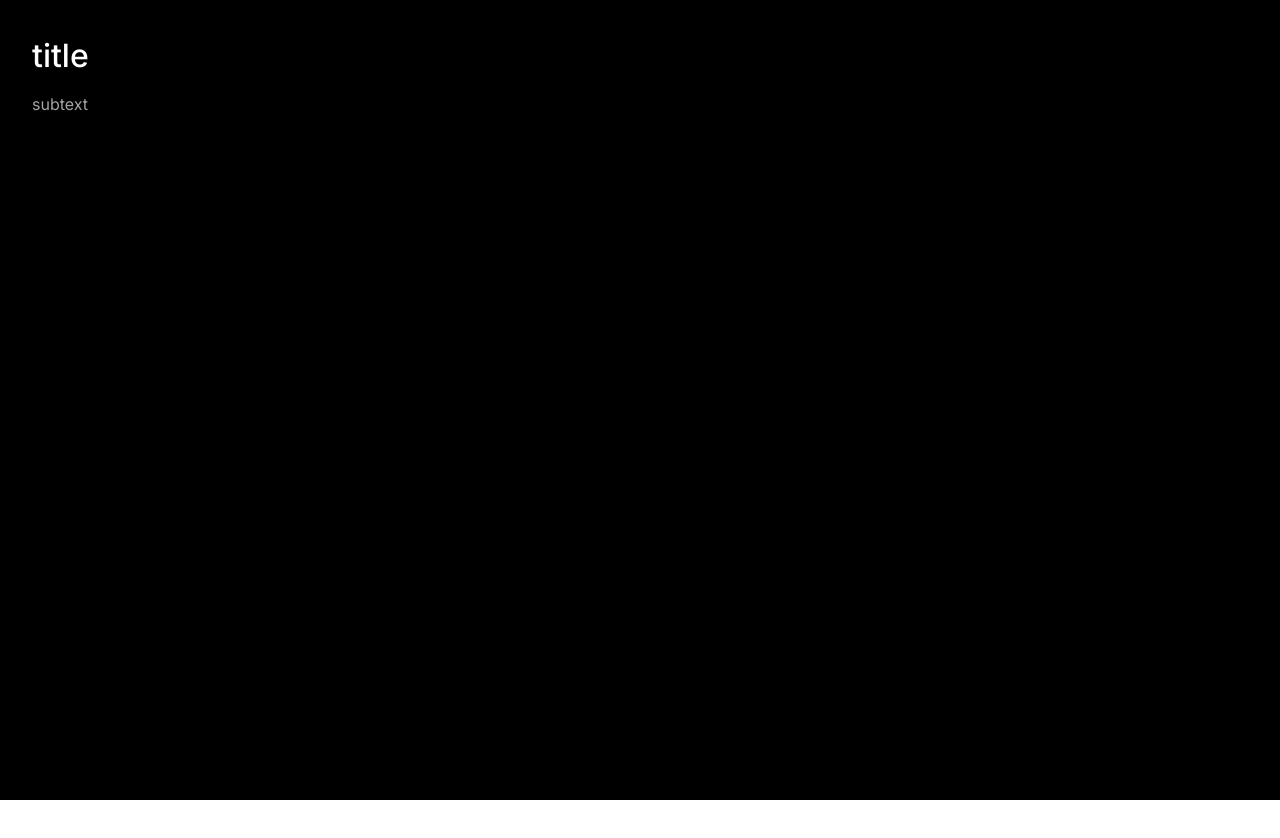
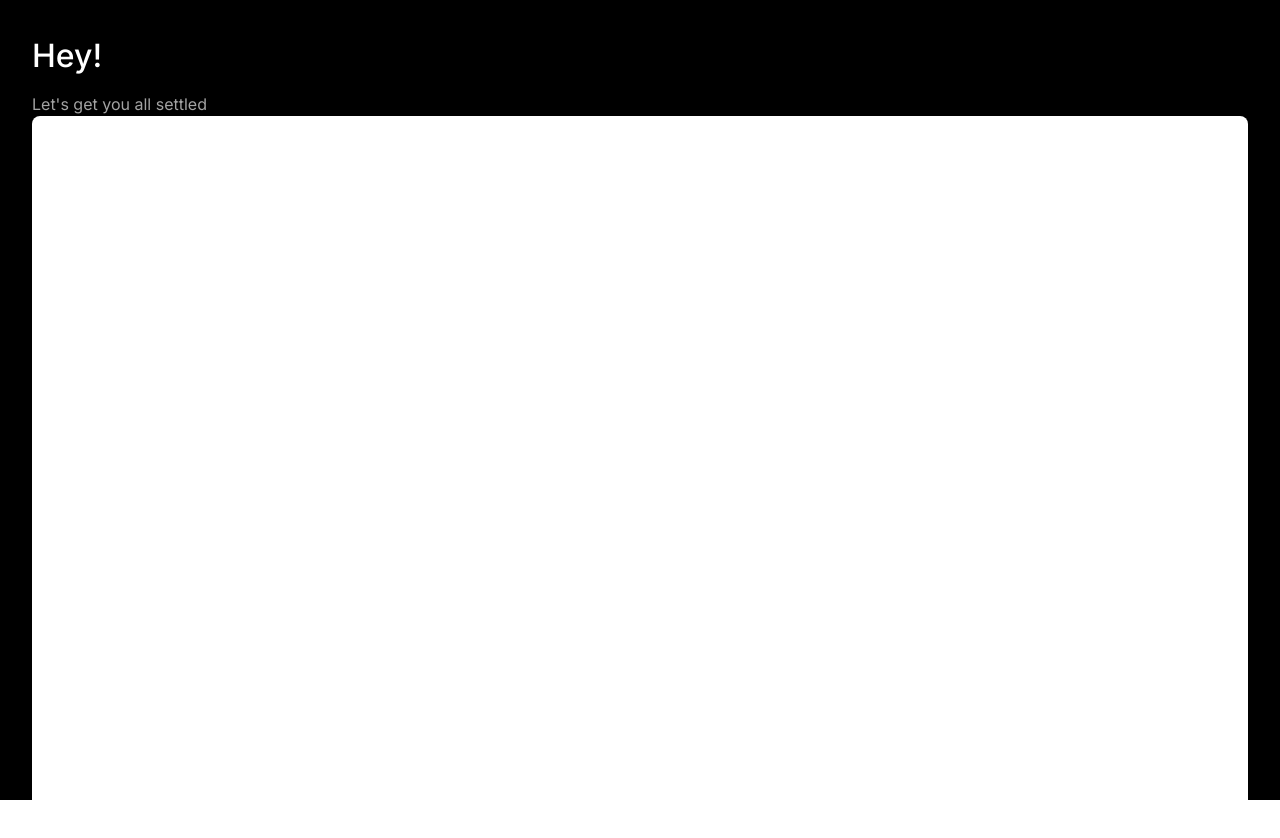
Before and after one commit to dark-circles-2022/panda-wallet, a React (Create React App) app: page / in a window 1280 px wide. Shown: the top 838 px of the page. Before the commit the page ends 800 px from the top, so only its background shows below. Built offline with nearby package versions, Linux system fonts and the light colour scheme.

Commit message:
style: add colors

```diff
--- a/src/App.tsx
+++ b/src/App.tsx
@@ -6,8 +6,8 @@ import theme from './theme';
 export const App = () => (
   <ChakraProvider theme={theme}>
     <OnboardingLayout
-      title={'title'}
-      subtext={'subtext'}
+      title={'Hey!'}
+      subtext={"Let's get you all settled"}
       currentStep={1}
       totalSteps={2}
       isBackButtonVisible={true}
--- a/src/layout/Onboarding.tsx
+++ b/src/layout/Onboarding.tsx
@@ -49,8 +49,11 @@ const OnboardingLayout = ({
       <Box
         w="full"
         borderTopRadius={'lg'}
-      ></Box>
-      {children}
+        bgColor={'white'}
+        h="full"
+      >
+        {children}
+      </Box>
     </Box>
   );
 };
--- a/src/theme/index.ts
+++ b/src/theme/index.ts
@@ -9,6 +9,16 @@ const config = {
 const colors = {
   bg: {
     onboarding: 'black',
+  },
+  text: {
+    placeholder: '#D0D2D5',
+    main: {
+      50: '#BBC1C6',
+      100: '#999FA7',
+      200: '#5C6672',
+      900: '#33404F',
+    },
+    danger: '#FF7070',
   },
 };
 const styles = {
```
